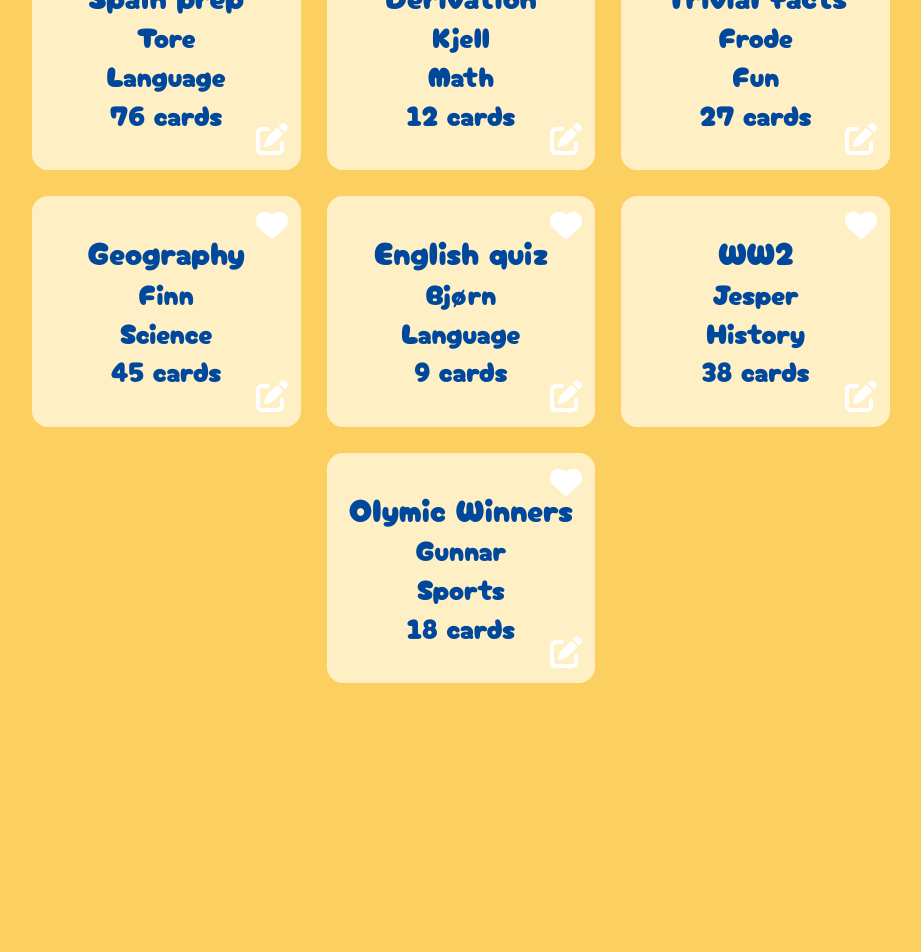
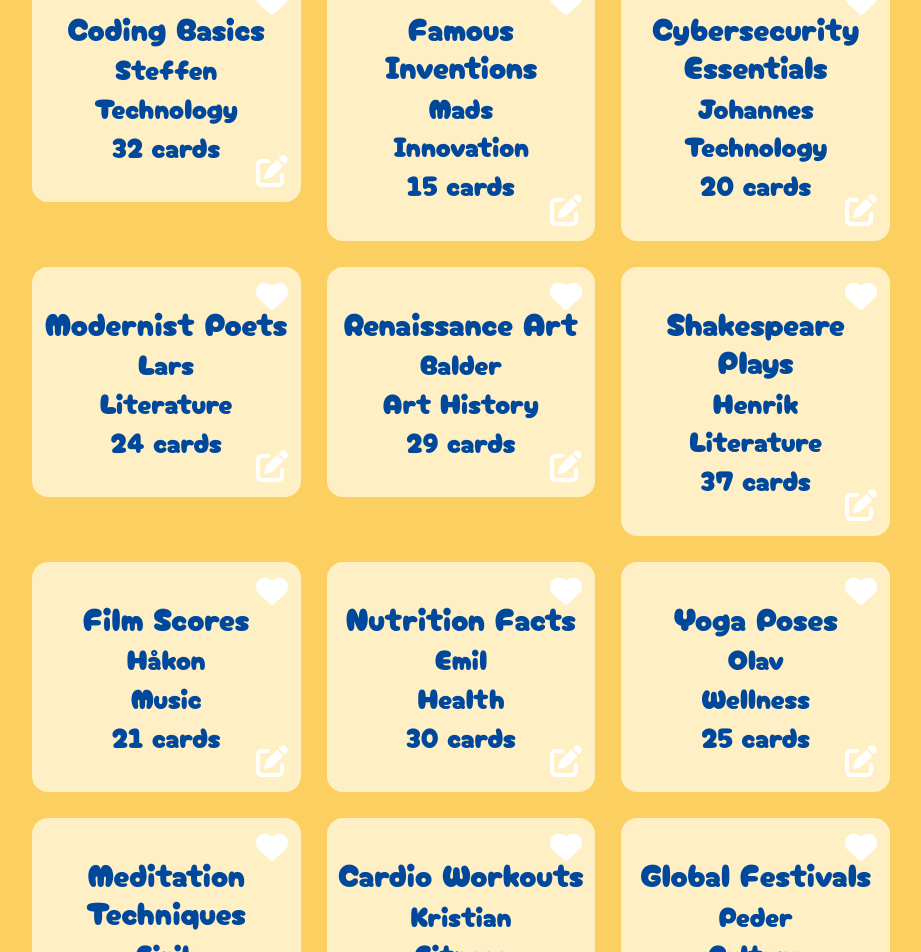
Before and after one commit to sigurhag/Flashy, a React (Create React App) app in the folder frontend/: page /home in a window 1280 px wide. Shown: the part 1300-2252 px from the top of the page, without its empty margins (179-1100 px from the left). Before the commit the page ends 1991 px from the top, so only its background shows below. Built offline with nearby package versions, Linux system fonts and the light colour scheme; no server answers; the HTML template or start-up script is replaced by a standard one.

Commit message:
fix searchbar on admin, home and search page

```diff
--- a/frontend/src/components/Searchbar.js
+++ b/frontend/src/components/Searchbar.js
@@ -1,38 +1,29 @@
-import React, { useState } from "react";
-import axios from "axios";
+import React, { useState } from 'react';
 
-const Searchbar = () => {
-    const [searchQuery, setSearchQuery] = useState("");
-
-    const handleSubmit = async (event) => {
-        event.preventDefault();
-        console.log(`Searching for: ${searchQuery}`);
-        try{
-            const response = await axios.get("API_ENDPOINT?query=${searchquery}");
-            console.log("Result from search: ", response.data);
-            //Display search information
-        } catch (error) {
-            console.error("Unexpected error: ", error);
+const Searchbar = ({ text, onSearch }) => {
+  const handleChange = (e) => {
+    const query = e.target.value.toLowerCase();
+    if (onSearch) {
+      onSearch(query);
     }
   };
 
   return (
-        <form onSubmit={handleSubmit} className="pa3">
-            <div>
+    <div className='ma4'>
     <input
         type="text"
         size={32}
         className="input-reset ba pa3 mb2 grow font-color"
         style={{borderRadius: '90px', backgroundColor: '#FFEFC5', fontSize: '1.4rem' }}
-                    placeholder="What do you want to learn today?"
-                    value={searchQuery}
-                    onChange={(e) => setSearchQuery(e.target.value)}
+        placeholder={text}
+        onChange={handleChange}
     />
     <button type="submit" className="bg-transparent bn f4 pointer">
     </button>
     </div>
-        </form>
+
   );
-}
+};
+
 
 export default Searchbar;
--- a/frontend/src/components/cards/ArrowButton.js
+++ b/frontend/src/components/cards/ArrowButton.js
@@ -10,13 +10,6 @@ const ArrowButton= ({type}) => {
         transition: 'transform 0.4s, color 0.4s'
     };
     return (
-        <Link
-            to="/"
-            className="flex flex-column items-center pb3 nav-links"
-            onMouseEnter={() => setIsHovered(true)}
-            onMouseLeave={() => setIsHovered(false)}
-            style={isHovered ? hoverStyle : {}}
-        >
             <FontAwesomeIcon
                 icon={type}
                 color='#00489C'
@@ -24,7 +17,6 @@ const ArrowButton= ({type}) => {
                 style={isHovered ? hoverStyle : {}}
 
             />
-        </Link>
     );
 };
 
--- a/frontend/src/components/cards/CardList.js
+++ b/frontend/src/components/cards/CardList.js
@@ -1,23 +1,39 @@
-import React from "react";
-import Card from './Card'
+import React, { useState, useEffect } from 'react';
+import Card from './Card';
+import Searchbar from '../Searchbar';
+import { cards } from "./Cards";
 
-const CardList = ( { cards } ) => {
-    return(
-        <div className="card-list">
-            {
-            cards.map((card, i) => {
-                return (
+const CardList = () => {
+    const [filteredCards, setFilteredCards] = useState(cards);
+    const [searchQuery, setSearchQuery] = useState('');
+
+    useEffect(() => {
+        const filtered = cards.filter(card =>
+            card.name.toLowerCase().includes(searchQuery.toLowerCase()) ||
+            card.creator.toLowerCase().includes(searchQuery.toLowerCase()) ||
+            card.theme.toLowerCase().includes(searchQuery.toLowerCase())
+        );
+        setFilteredCards(filtered);
+    }, [searchQuery]);
+
+    return (
+        <div className='flex flex-column justify-center items-center'>
+            <div style={{ width: '100%', maxWidth: '600px' }}> {/* Adjust maxWidth as needed */}
+                <Searchbar text="What do you want to learn today?" onSearch={setSearchQuery} />
+            </div>
+            <div className="card-list">
+                {filteredCards.map((card, i) => (
                     <Card
-                        name = {cards[i].name}
-                        creator = {cards[i].creator}
-                        theme = {cards[i].theme}
-                        length = {cards[i].length}
-                     />
-                );
-            })
-        }
+                        key={i}
+                        name={card.name}
+                        creator={card.creator}
+                        theme={card.theme}
+                        length={card.length}
+                    />
+                ))}
+            </div>
         </div>
     );
-}
+};
 
-export default CardList
+export default CardList;
--- a/frontend/src/components/cards/Cards.js
+++ b/frontend/src/components/cards/Cards.js
@@ -57,61 +57,117 @@ export const cards = [
         creator: 'Gunnar'
     },
     {
-        id: 1,
-        name: 'Midterm',
-        theme: 'Science',
-        length: 34,
-        creator: 'Geir'
+        id: 9,
+        name: 'Startup Pioneers',
+        theme: 'Business',
+        length: 22,
+        creator: 'Egil'
     },
     {
-        id: 2,
-        name: 'Spain prep',
-        theme: 'Language',
-        length: 76,
-        creator: 'Tore'
-
+        id: 10,
+        name: 'Coding Basics',
+        theme: 'Technology',
+        length: 32,
+        creator: 'Steffen'
     },
     {
-        id: 3,
-        name: 'Derivation',
-        theme: 'Math',
-        length: 12,
-        creator: 'Kjell'
+        id: 11,
+        name: 'Famous Inventions',
+        theme: 'Innovation',
+        length: 15,
+        creator: 'Mads'
     },
     {
-        id: 4,
-        name: 'Trivial facts',
-        theme: 'Fun',
-        length: 27,
-        creator: 'Frode'
+        id: 12,
+        name: 'Cybersecurity Essentials',
+        theme: 'Technology',
+        length: 20,
+        creator: 'Johannes'
     },
     {
-        id: 5,
-        name: 'Geography',
-        theme: 'Science',
-        length: 45,
-        creator: 'Finn'
+        id: 13,
+        name: 'Modernist Poets',
+        theme: 'Literature',
+        length: 24,
+        creator: 'Lars'
     },
     {
-        id: 6,
-        name: 'English quiz',
-        theme: 'Language',
-        length: 9,
-        creator: 'Bjørn'
+        id: 14,
+        name: 'Renaissance Art',
+        theme: 'Art History',
+        length: 29,
+        creator: 'Balder'
     },
     {
-        id: 7,
-        name: 'WW2',
-        theme: 'History',
-        length: 38,
-        creator: 'Jesper'
+        id: 15,
+        name: 'Shakespeare Plays',
+        theme: 'Literature',
+        length: 37,
+        creator: 'Henrik'
     },
     {
-        id: 8,
-        name: 'Olymic Winners',
-        theme: 'Sports',
-        length: 18,
-        creator: 'Gunnar'
+        id: 16,
+        name: 'Film Scores',
+        theme: 'Music',
+        length: 21,
+        creator: 'Håkon'
+    },
+    {
+        id: 17,
+        name: 'Nutrition Facts',
+        theme: 'Health',
+        length: 30,
+        creator: 'Emil'
+    },
+    {
+        id: 18,
+        name: 'Yoga Poses',
+        theme: 'Wellness',
+        length: 25,
+        creator: 'Olav'
+    },
+    {
+        id: 19,
+        name: 'Meditation Techniques',
+        theme: 'Mindfulness',
+        length: 14,
+        creator: 'Eirik'
+    },
+    {
+        id: 20,
+        name: 'Cardio Workouts',
+        theme: 'Fitness',
+        length: 33,
+        creator: 'Kristian'
+    },
+    {
+        id: 21,
+        name: 'Global Festivals',
+        theme: 'Culture',
+        length: 19,
+        creator: 'Peder'
+    },
+    {
+        id: 22,
+        name: 'Language Basics: Mandarin',
+        theme: 'Languages',
+        length: 40,
+        creator: 'Sebastian'
+    },
+    {
+        id: 23,
+        name: 'African Capitals',
+        theme: 'Geography',
+        length: 54,
+        creator: 'Ludvig'
+    },
+    {
+        id: 24,
+        name: 'International Cuisine',
+        theme: 'Food',
+        length: 28,
+        creator: 'Torbjørn'
     },
 
+
 ]
--- a/frontend/src/components/profile/UserList.js
+++ b/frontend/src/components/profile/UserList.js
@@ -1,15 +1,30 @@
-import React from "react";
-import MakeAdmin from "./MakeAdmin";
-import { users } from "./Users";
+import React, { useState, useEffect } from 'react';
+import MakeAdmin from './MakeAdmin';
+import Searchbar from '../Searchbar';
+import { users } from './Users';
 
-const UserList = () => {
+const UserList = ({users}) => {
+    const [filteredUsers, setFilteredUsers] = useState(users);
+    const [searchQuery, setSearchQuery] = useState('');
+
+    useEffect(() => {
+        const filtered = users.filter(user =>
+            user.username.toLowerCase().includes(searchQuery.toLowerCase()) ||
+            user.email.toLowerCase().includes(searchQuery.toLowerCase())
+        );
+        setFilteredUsers(filtered);
+    }, [searchQuery]);
+
     return (
-        <div>
-            {users.map((user, index) => (
-                <MakeAdmin key={index} username={user.username} email={user.email}/>
+        <div className='flex flex-column justify-center items-center'>
+        <div style={{ width: '100%', maxWidth: '600px' }}> {/* Adjust maxWidth as needed */}
+            <Searchbar text="Find user" onSearch={setSearchQuery} />
+        </div>
+            {filteredUsers.map((user, index) => (
+                <MakeAdmin key={index} username={user.username} email={user.email} />
             ))}
         </div>
     );
-}
+};
 
 export default UserList;
--- a/frontend/src/components/profile/Users.js
+++ b/frontend/src/components/profile/Users.js
@@ -15,4 +15,20 @@ export const users = [
         username: "bulbasaur",
         email: "pokebowl@yahoo.it"
     },
+    {
+        username: "neil_armstrong",
+        email: "moonwalker@nasa.gov",
+    },
+    {
+        username: "grace_hopper",
+        email: "bugfinder@navy.mil",
+    },
+    {
+        username: "david_attenborough",
+        email: "david@naturedocs.org",
+    },
+    {
+        username: "tony_stark",
+        email: "tony@starkindustries.com",
+    },
 ]
--- a/frontend/src/index.css
+++ b/frontend/src/index.css
@@ -113,6 +113,8 @@ body {
   justify-content: center;
 }
 
+
+
 .bg-color-card {
   transform-style: preserve-3d;
   height: 100%;
--- a/frontend/src/pages/Home.js
+++ b/frontend/src/pages/Home.js
@@ -17,11 +17,10 @@ const Homepage = ({ cards }) => {
       </div>
       <div className='flex flex-column items-center'
       style={{marginTop: '25vh'}}>
-        <Searchbar />
+        <h1>Today's topic: Science</h1>
         <Link to="/cardview"><h1>CardView</h1></Link>{/*Needed a link to see CardView, remove once connected to sets*/}
-        <h1>Today's topic: Science</h1>
         <div className='w-70'>
-          <CardList cards={cards}/>
+          <CardList />
         </div>
       </div>
     </div>
--- a/frontend/src/pages/Profile.js
+++ b/frontend/src/pages/Profile.js
@@ -10,6 +10,8 @@ import { users } from '../components/profile/Users';
 const Profile = ({ user = {} }) => {
   const { username, email } = user;
   const [userInfo, setUserInfo] = useState([]);
+  const [allUsers, setAllUsers] = useState(users); // Use fetched user list if dynamic
+  const [filteredUsers, setFilteredUsers] = useState(users);
 
   useEffect(() => {
     const getUSerData = async () => {
@@ -22,13 +24,25 @@ const Profile = ({ user = {} }) => {
           console.log("fetched data successfully!");
         } else {
           console.log("error fetching userdata")
-      }
+        }
       } catch (error) {
         console.error("Error fetching user info: ", error);
       }
     };
     getUSerData();
   }, [username, email])
+
+  const handleSearch = (searchQuery) => {
+    if (!searchQuery) {
+      setFilteredUsers(allUsers);
+    } else {
+      const filtered = allUsers.filter(user =>
+        user.username.toLowerCase().includes(searchQuery.toLowerCase()) ||
+        user.email.toLowerCase().includes(searchQuery.toLowerCase())
+      );
+      setFilteredUsers(filtered);
+    }
+  };
 
   return (
     <div className='flex flex-column justify-center items-center'>
@@ -45,8 +59,7 @@ const Profile = ({ user = {} }) => {
       </div>
       <div className='mt4'>
         <h2 className='mb1'>Handle admin access</h2>
-        <Searchbar text={"Find user"}/>
-        <UserList/>
+        <UserList users={filteredUsers}/>
       </div>
     </div>
   );
--- a/frontend/src/pages/Search.js
+++ b/frontend/src/pages/Search.js
@@ -2,6 +2,7 @@ import React from 'react';
 import Searchbar from '../components/Searchbar';
 import Sidebar from '../components/sidebar/Sidebar';
 import UserProfileIcon from '../components/profile/UserProfileIcon';
+import CardList from '../components/cards/CardList';
 
 
 const Searchpage = () => {
@@ -14,10 +15,12 @@ const Searchpage = () => {
     	  <h2 className='f2 mt1'>Search</h2>
     </div>
     <div
-      className='flex flex-column items-center'
+      className='flex flex-column justify-center items-center'
       style={{marginTop: '25vh'}}
     >
-      	<Searchbar />
+      	<div className='w-70 '>
+          <CardList />
+        </div>
     </div>
   </div>
   );
```
Lines whose indentation alone changed are shown as unchanged.
